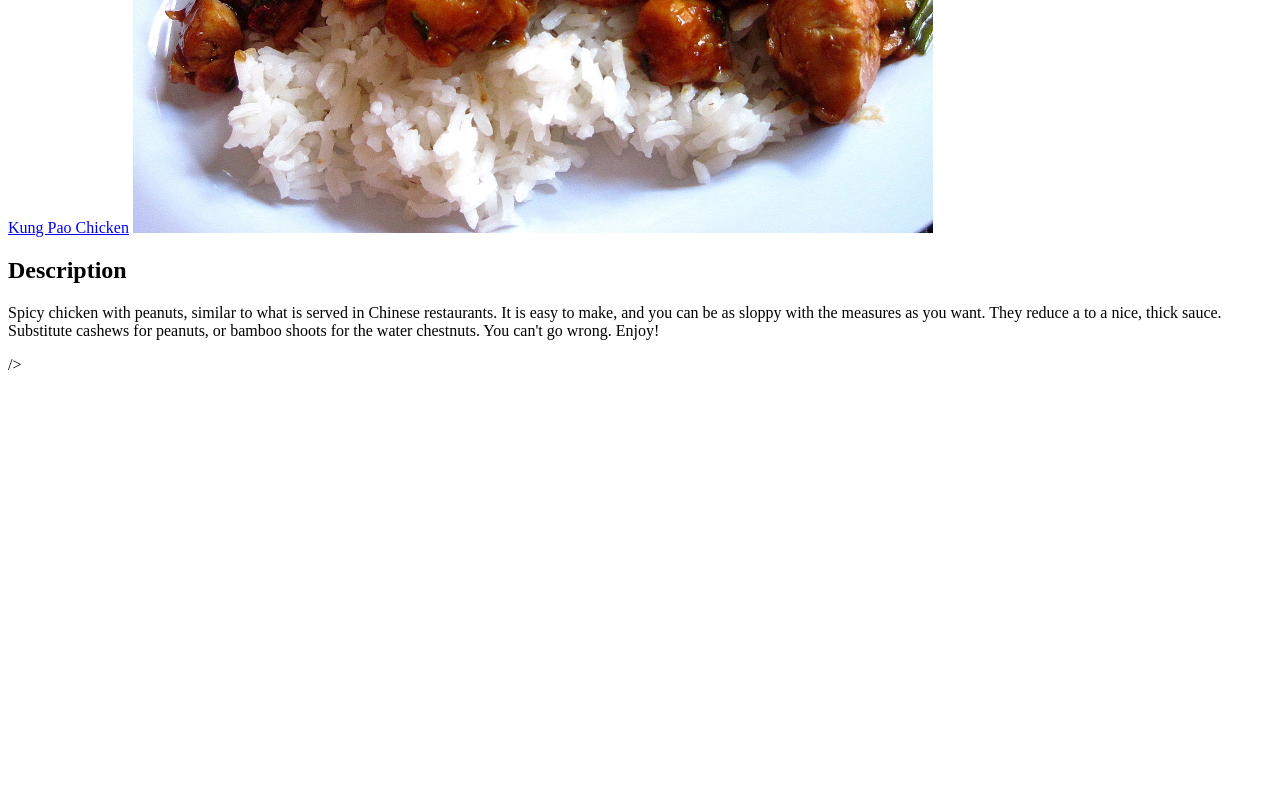
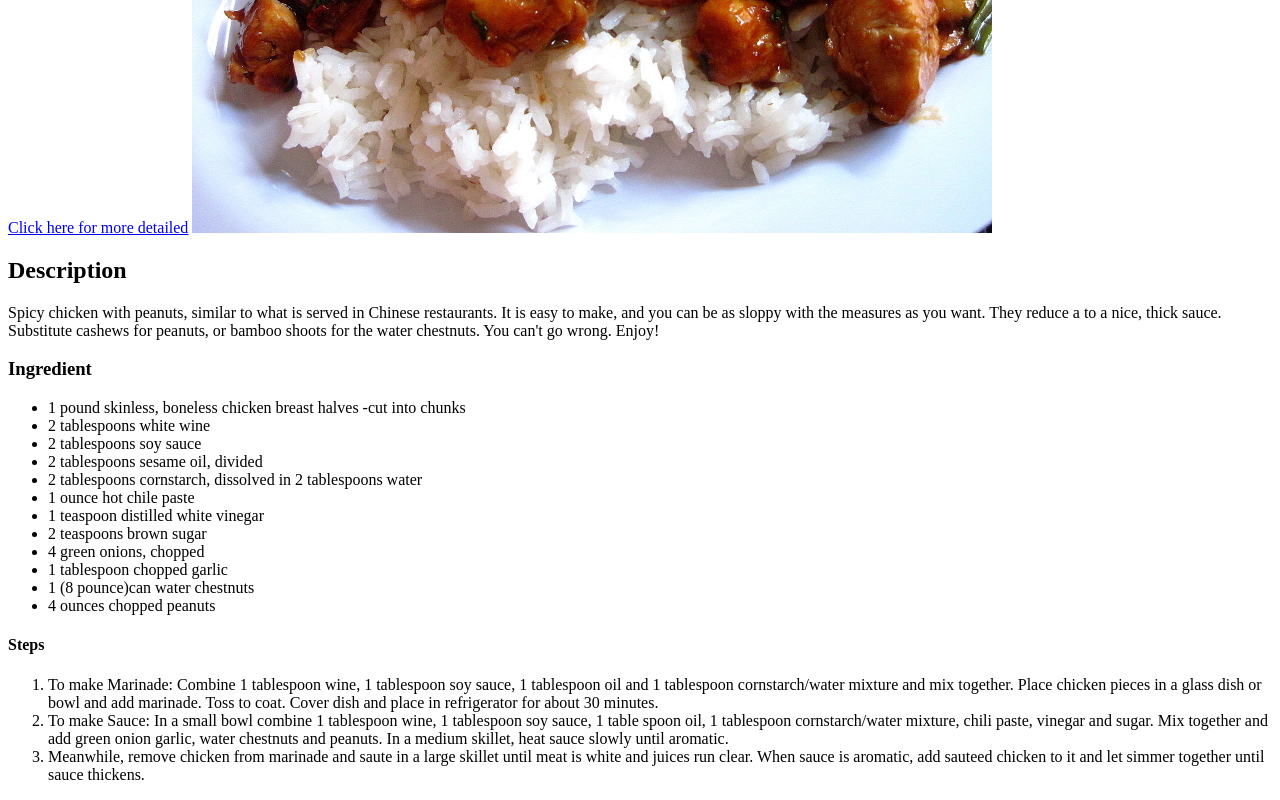
Before and after one commit to paulkay200/odin-recipes, a plain HTML site: page recipes/Kung Pao Chicken.html in a window 1280 px wide. Shown: the part 447-1247 px from the top of the page. Before the commit the page ends 829 px from the top, so only its background shows below. Drawn offline with Linux system fonts and the light colour scheme.

```diff
--- a/recipes/Kung Pao Chicken.html
+++ b/recipes/Kung Pao Chicken.html
@@ -9,7 +9,7 @@
 
 <body>
      <h1>Kung Pao Chicken</h1>
-     <a href="http://allrecipes.com/receipe/9027/kung-pao-chicken/">Kung Pao Chicken</a>
+     <a href="http://allrecipes.com/receipe/9027/kung-pao-chicken/">Click here for more detailed</a>
      <img src="Kung Pao Chicken.jpeg"
      width="800"
      height="600"
@@ -17,23 +17,31 @@
 
      <h2>Description</h2>
      <p>Spicy chicken with peanuts, similar to what is served in Chinese restaurants. It is easy to make, and you can be as sloppy with the measures as you want. They reduce a to a nice, thick sauce. Substitute cashews for peanuts, or bamboo shoots for the water chestnuts. You can't go wrong. Enjoy!
+     </p>
 
+<h3>Ingredient</h3>
+<ul>
+    <li>1 pound skinless, boneless chicken breast halves -cut into chunks</li>
+    <li>2 tablespoons white wine</li>
+    <li>2 tablespoons soy sauce</li>
+    <li>2 tablespoons sesame oil, divided</li>
+    <li>2 tablespoons cornstarch, dissolved in 2 tablespoons water</li>
+    <li>1 ounce hot chile paste</li>
+    <li>1 teaspoon distilled white vinegar</li>
+    <li>2 teaspoons brown sugar</li>
+    <li>4 green onions, chopped</li>
+    <li>1 tablespoon chopped garlic</li>
+    <li>1 (8 pounce)can water chestnuts</li>
+    <li>4 ounces chopped peanuts</li>
+</ul>
 
-
-
-     </p>
-     <ul></ul>
-
-
-
-     </div>
-     <ul>
-
-
-
-     </ul>
-     />
-
-
+<h4>Steps</h4>
+<ol>
+    <li>To make Marinade: Combine 1 tablespoon wine, 1 tablespoon soy sauce, 1 tablespoon oil and 1 tablespoon cornstarch/water mixture and mix together. Place chicken pieces in a glass dish or bowl and add marinade. Toss to coat. Cover dish and place in refrigerator for about 30 minutes.</li>
+    <li>To make Sauce: In a small bowl combine 1 tablespoon wine, 1 tablespoon soy sauce, 1 table spoon oil, 1 tablespoon cornstarch/water mixture, chili paste, vinegar and sugar. Mix together and add green onion garlic, water chestnuts and peanuts. In a medium skillet, heat sauce slowly until aromatic.</li>
+    <li>Meanwhile, remove chicken from marinade and saute in a large skillet until meat is white and juices run clear. When sauce is aromatic, add sauteed chicken to it and let simmer together until sauce thickens.</li>
+</ol>
 
 </body>
+
+</html>
```
